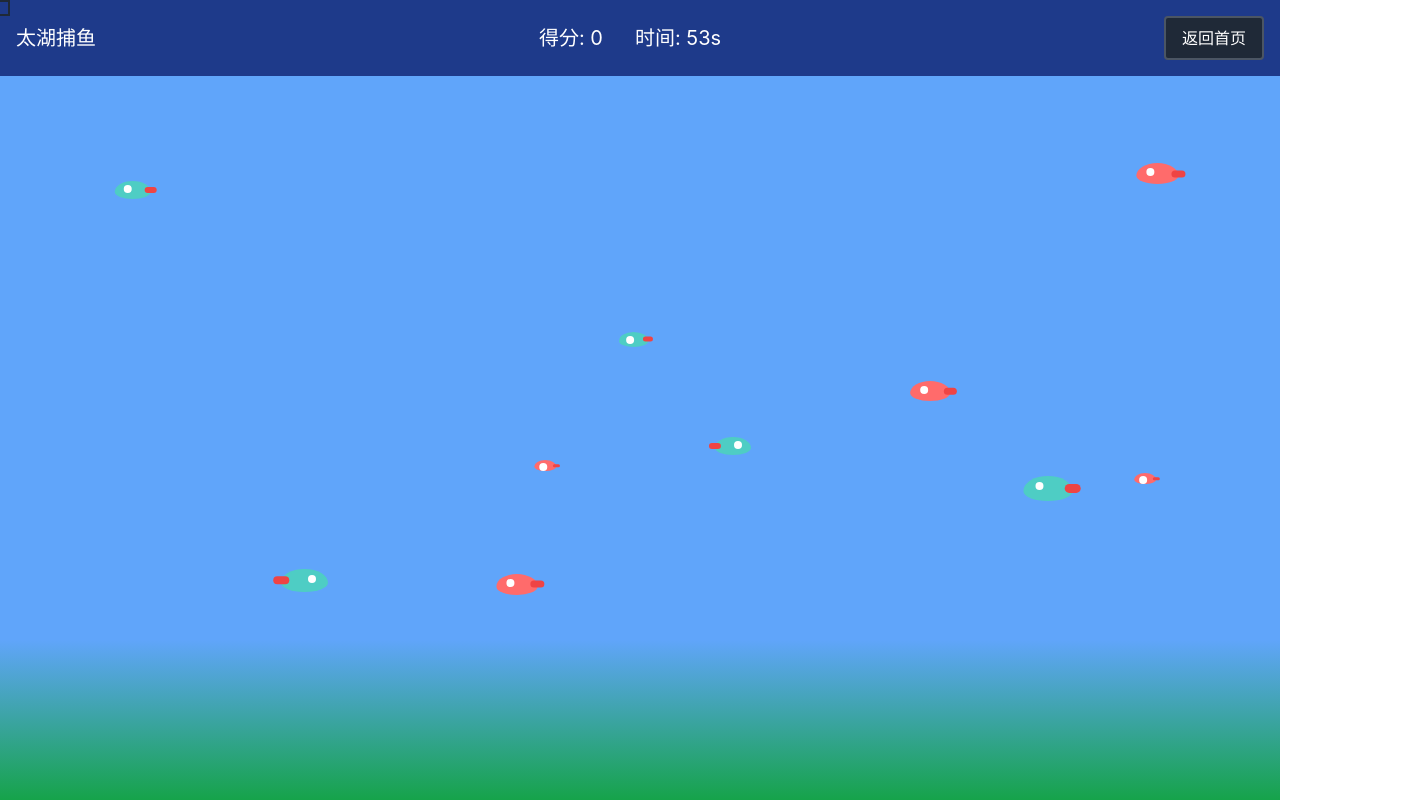
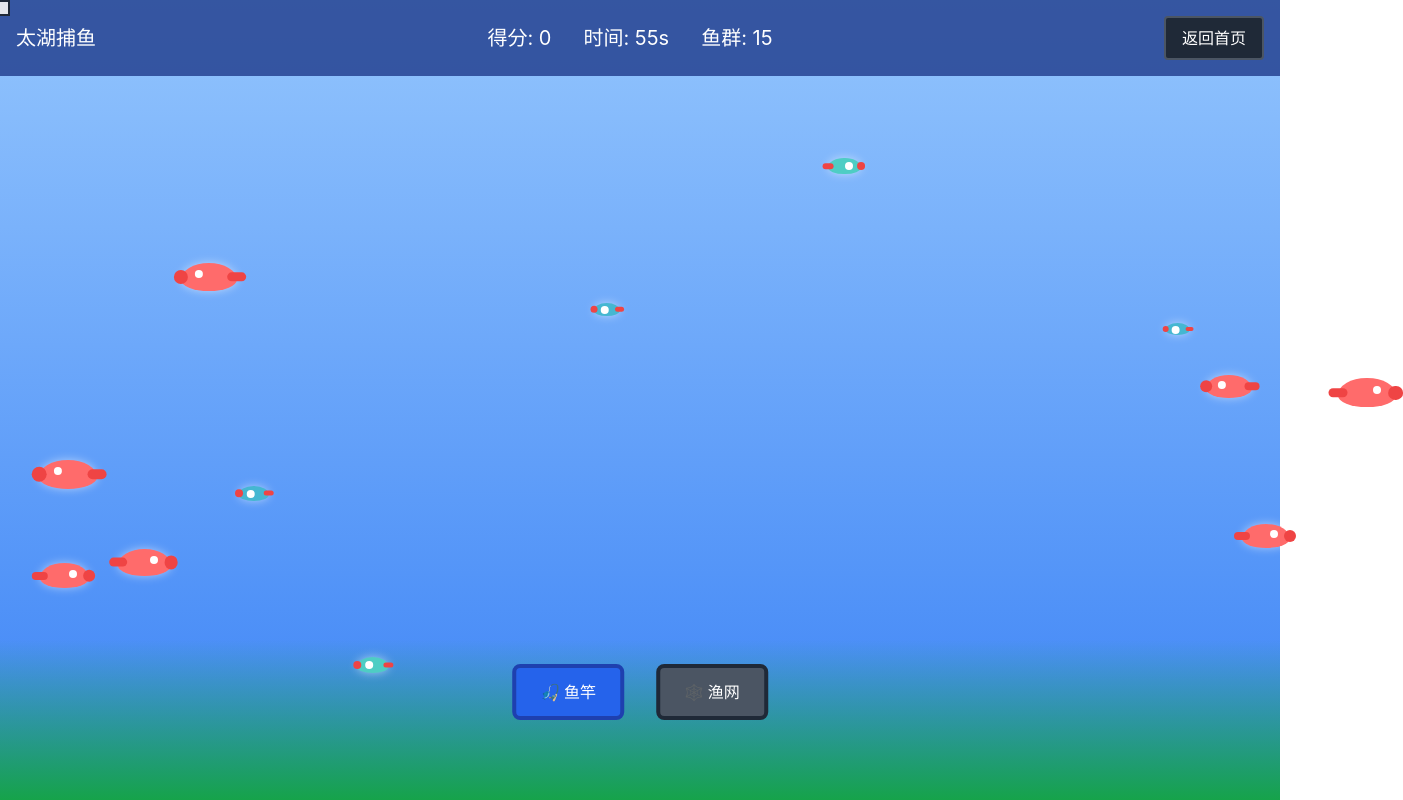
Before and after one commit to YeatsLiao/huzhou-playbox, a React (Vite) app: page /fishing in a window 1280 px wide. Shown: the whole page, 1403 px wide, since content can reach past the window. Built offline with nearby package versions, Linux system fonts and the light colour scheme.

Commit message:
feat: 项目访问权限
Co-authored-by: traeagent <traeagent@users.noreply.github.com>

```diff
--- a/src/pages/FishingGame.tsx
+++ b/src/pages/FishingGame.tsx
@@ -9,6 +9,14 @@ interface Fish {
   speed: number;
   score: number;
   direction: 'left' | 'right';
+  type: 'small' | 'medium' | 'large';
+}
+
+interface Tool {
+  type: 'rod' | 'net';
+  name: string;
+  range: number;
+  cooldown: number;
 }
 
 export default function FishingGame() {
@@ -20,19 +28,34 @@ export default function FishingGame() {
   const [playerName, setPlayerName] = useState("");
   const [showScoreInput, setShowScoreInput] = useState(false);
   const gameRef = useRef<HTMLDivElement>(null);
+  const [fishingRod, setFishingRod] = useState({ x: 0, y: 0, active: false, angle: 0 });
+  const [net, setNet] = useState({ x: 0, y: 0, active: false, size: 0 });
+  const [currentTool, setCurrentTool] = useState<'rod' | 'net'>('rod');
+  const [toolCooldown, setToolCooldown] = useState(0);
+  const [caughtFishes, setCaughtFishes] = useState<number[]>([]);
+  const [waveEffects, setWaveEffects] = useState<Array<{ id: number, x: number, y: number, size: number, opacity: number }>>([]);
+
+  // 工具配置
+  const tools: Record<'rod' | 'net', Tool> = {
+    rod: { type: 'rod', name: '鱼竿', range: 50, cooldown: 500 },
+    net: { type: 'net', name: '渔网', range: 100, cooldown: 1000 }
+  };
 
   // 初始化鱼群
   useEffect(() => {
     const initialFishes: Fish[] = [];
-    for (let i = 0; i < 10; i++) {
+    for (let i = 0; i < 15; i++) {
+      const size = Math.random() * 40 + 20;
+      const fishType = size < 30 ? 'small' : size < 45 ? 'medium' : 'large';
       initialFishes.push({
         id: i,
         x: Math.random() * window.innerWidth,
         y: Math.random() * window.innerHeight * 0.7 + 100,
-        size: Math.random() * 30 + 20,
+        size,
         speed: Math.random() * 2 + 1,
         score: Math.floor(Math.random() * 30) + 10,
-        direction: Math.random() > 0.5 ? 'left' : 'right'
+        direction: Math.random() > 0.5 ? 'left' : 'right',
+        type: fishType
       });
     }
     setFishes(initialFishes);
@@ -46,6 +69,7 @@ export default function FishingGame() {
       setFishes(prevFishes => {
         return prevFishes.map(fish => {
           let newX = fish.direction === 'left' ? fish.x - fish.speed : fish.x + fish.speed;
+          let newY = fish.y + (Math.sin(Date.now() / 1000 + fish.id) * 0.5);
 
           // 边界检测
           if (newX < -100) {
@@ -56,9 +80,22 @@ export default function FishingGame() {
             fish.direction = 'right';
           }
 
-          return { ...fish, x: newX };
+          // 垂直边界
+          if (newY < 100) newY = 100;
+          if (newY > window.innerHeight - 100) newY = window.innerHeight - 100;
+
+          return { ...fish, x: newX, y: newY };
         });
       });
+
+      // 更新波浪效果
+      setWaveEffects(prev =>
+        prev.filter(effect => effect.opacity > 0).map(effect => ({
+          ...effect,
+          size: effect.size + 1,
+          opacity: effect.opacity - 0.02
+        }))
+      );
     }, 16);
 
     return () => clearInterval(interval);
@@ -79,7 +116,15 @@ export default function FishingGame() {
     return () => clearTimeout(timer);
   }, [timeLeft]);
 
-  const [fishingRod, setFishingRod] = useState({ x: 0, y: 0, active: false });
+  // 工具冷却
+  useEffect(() => {
+    if (toolCooldown > 0) {
+      const timer = setTimeout(() => {
+        setToolCooldown(prev => prev - 100);
+      }, 100);
+      return () => clearTimeout(timer);
+    }
+  }, [toolCooldown]);
 
   // 处理鼠标移动
   const handleMouseMove = (e: React.MouseEvent) => {
@@ -88,46 +133,119 @@ export default function FishingGame() {
       x: e.clientX,
       y: e.clientY
     }));
+    setNet(prev => ({
+      ...prev,
+      x: e.clientX,
+      y: e.clientY
+    }));
+  };
+
+  // 创建波浪效果
+  const createWaveEffect = (x: number, y: number) => {
+    setWaveEffects(prev => [...prev, {
+      id: Date.now(),
+      x,
+      y,
+      size: 0,
+      opacity: 1
+    }]);
   };
 
   // 处理点击事件
   const handleClick = (e: React.MouseEvent) => {
-    if (gameOver) return;
+    if (gameOver || toolCooldown > 0) return;
 
     const clickX = e.clientX;
     const clickY = e.clientY;
 
-    // 激活鱼竿动画
-    setFishingRod(prev => ({ ...prev, active: true }));
-    setTimeout(() => setFishingRod(prev => ({ ...prev, active: false })), 300);
+    // 工具冷却
+    setToolCooldown(tools[currentTool].cooldown);
 
+    if (currentTool === 'rod') {
+      // 鱼竿动画
+      setFishingRod(prev => ({ ...prev, active: true, angle: -30 }));
+      setTimeout(() => setFishingRod(prev => ({ ...prev, active: false, angle: 0 })), 300);
+
+      // 检测是否钓到鱼
       setFishes(prevFishes => {
         return prevFishes.filter(fish => {
           const distance = Math.sqrt(
             Math.pow(clickX - fish.x, 2) + Math.pow(clickY - fish.y, 2)
           );
 
-        if (distance < fish.size / 2) {
+          if (distance < tools.rod.range) {
             setScore(prev => prev + fish.score);
+            setCaughtFishes(prev => [...prev, fish.id]);
+            createWaveEffect(fish.x, fish.y);
+            return false; // 移除被捕获的鱼
+          }
+          return true;
+        });
+      });
+    } else if (currentTool === 'net') {
+      // 渔网动画
+      setNet(prev => ({ ...prev, active: true, size: 0 }));
+
+      // 渔网展开动画
+      const netAnimation = setInterval(() => {
+        setNet(prev => {
+          if (prev.size < tools.net.range * 2) {
+            return { ...prev, size: prev.size + 5 };
+          } else {
+            clearInterval(netAnimation);
+            return prev;
+          }
+        });
+      }, 20);
+
+      // 检测是否网到鱼
+      setTimeout(() => {
+        setFishes(prevFishes => {
+          return prevFishes.filter(fish => {
+            const distance = Math.sqrt(
+              Math.pow(clickX - fish.x, 2) + Math.pow(clickY - fish.y, 2)
+            );
+
+            if (distance < tools.net.range) {
+              setScore(prev => prev + fish.score);
+              setCaughtFishes(prev => [...prev, fish.id]);
+              createWaveEffect(fish.x, fish.y);
               return false; // 移除被捕获的鱼
             }
             return true;
           });
         });
 
+        // 收起渔网
+        setTimeout(() => {
+          setNet(prev => ({ ...prev, active: false, size: 0 }));
+        }, 500);
+      }, 300);
+    }
+
     // 定期添加新鱼
-    if (fishes.length < 15) {
+    if (fishes.length < 20) {
       setTimeout(() => {
+        const size = Math.random() * 40 + 20;
+        const fishType = size < 30 ? 'small' : size < 45 ? 'medium' : 'large';
         setFishes(prev => [...prev, {
           id: Date.now(),
           x: Math.random() > 0.5 ? -100 : window.innerWidth + 100,
           y: Math.random() * window.innerHeight * 0.7 + 100,
-          size: Math.random() * 30 + 20,
+          size,
           speed: Math.random() * 2 + 1,
           score: Math.floor(Math.random() * 30) + 10,
-          direction: Math.random() > 0.5 ? 'left' : 'right'
+          direction: Math.random() > 0.5 ? 'left' : 'right',
+          type: fishType
         }]);
       }, 500);
+    }
+  };
+
+  // 切换工具
+  const switchTool = (tool: 'rod' | 'net') => {
+    if (toolCooldown === 0) {
+      setCurrentTool(tool);
     }
   };
 
@@ -157,16 +275,17 @@ export default function FishingGame() {
   return (
     <div
       ref={gameRef}
-      className="min-h-screen bg-blue-400 cursor-none"
+      className="min-h-screen bg-gradient-to-b from-blue-300 to-blue-500 cursor-none"
       onClick={handleClick}
       onMouseMove={handleMouseMove}
     >
       {/* 游戏状态 */}
-      <div className="fixed top-0 left-0 w-full p-4 bg-blue-900 text-white flex justify-between items-center z-10">
+      <div className="fixed top-0 left-0 w-full p-4 bg-blue-900 bg-opacity-80 text-white flex justify-between items-center z-10">
         <div className="text-xl font-bold">太湖捕鱼</div>
         <div className="flex space-x-8">
           <div className="text-xl">得分: {score}</div>
           <div className="text-xl">时间: {timeLeft}s</div>
+          <div className="text-xl">鱼群: {fishes.length}</div>
         </div>
         <button
           className="bg-gray-800 hover:bg-gray-700 text-white font-bold py-2 px-4 rounded border-2 border-gray-600"
@@ -176,10 +295,59 @@ export default function FishingGame() {
         </button>
       </div>
 
+      {/* 工具选择 */}
+      <div className="fixed bottom-20 left-1/2 transform -translate-x-1/2 flex space-x-8 z-10">
+        <button
+          className={`px-6 py-3 rounded-lg border-4 ${currentTool === 'rod' ? 'bg-blue-600 border-blue-800' : 'bg-gray-600 border-gray-800'} text-white font-bold transition-all duration-200 ${toolCooldown > 0 ? 'opacity-50 cursor-not-allowed' : ''}`}
+          onClick={() => switchTool('rod')}
+          disabled={toolCooldown > 0}
+        >
+          🎣 鱼竿
+        </button>
+        <button
+          className={`px-6 py-3 rounded-lg border-4 ${currentTool === 'net' ? 'bg-green-600 border-green-800' : 'bg-gray-600 border-gray-800'} text-white font-bold transition-all duration-200 ${toolCooldown > 0 ? 'opacity-50 cursor-not-allowed' : ''}`}
+          onClick={() => switchTool('net')}
+          disabled={toolCooldown > 0}
+        >
+          🕸️ 渔网
+        </button>
+      </div>
+
+      {/* 工具冷却指示器 */}
+      {toolCooldown > 0 && (
+        <div className="fixed bottom-10 left-1/2 transform -translate-x-1/2 z-10">
+          <div className="w-40 h-4 bg-gray-700 rounded-full overflow-hidden">
+            <div
+              className="h-full bg-blue-400 transition-all duration-100"
+              style={{ width: `${(toolCooldown / (currentTool === 'rod' ? tools.rod.cooldown : tools.net.cooldown)) * 100}%` }}
+            ></div>
+          </div>
+          <div className="text-center text-white mt-1">冷却中...</div>
+        </div>
+      )}
+
       {/* 游戏区域 */}
       <div className="relative h-screen">
         {/* 背景元素 */}
         <div className="absolute bottom-0 left-0 w-full h-40 bg-gradient-to-t from-green-600 to-transparent"></div>
+
+        {/* 波浪效果 */}
+        {waveEffects.map(effect => (
+          <div
+            key={effect.id}
+            className="absolute pointer-events-none"
+            style={{
+              left: effect.x - effect.size / 2,
+              top: effect.y - effect.size / 4,
+              width: effect.size,
+              height: effect.size / 4,
+              border: '2px solid white',
+              borderRadius: '50%',
+              opacity: effect.opacity,
+              background: 'rgba(255, 255, 255, 0.2)'
+            }}
+          ></div>
+        ))}
 
         {/* 鱼群 */}
         {fishes.map(fish => (
@@ -191,36 +359,65 @@ export default function FishingGame() {
               top: fish.y - fish.size / 2,
               width: fish.size,
               height: fish.size / 2,
-              backgroundColor: fish.score > 25 ? '#ff6b6b' : fish.score > 15 ? '#4ecdc4' : '#45b7d1',
+              backgroundColor: fish.type === 'large' ? '#ff6b6b' : fish.type === 'medium' ? '#4ecdc4' : '#45b7d1',
               borderRadius: '50% 50% 50% 50% / 60% 60% 40% 40%',
               transform: fish.direction === 'left' ? 'scaleX(-1)' : 'scaleX(1)',
-              transition: 'transform 0.1s ease'
+              transition: 'transform 0.1s ease',
+              boxShadow: '0 0 10px rgba(255, 255, 255, 0.5)'
             }}
           >
             {/* 鱼眼睛 */}
             <div className="absolute top-1/4 right-1/4 w-2 h-2 bg-white rounded-full"></div>
             {/* 鱼鳍 */}
             <div className="absolute top-1/2 left-0 w-1/3 h-1/3 bg-red-500 rounded-full transform -translate-x-1/2 -translate-y-1/2"></div>
+            {/* 鱼尾 */}
+            <div className="absolute top-1/2 right-0 w-1/4 h-1/2 bg-red-500 rounded-full transform translate-x-1/2 -translate-y-1/2"></div>
           </div>
         ))}
 
         {/* 鱼竿 */}
+        {currentTool === 'rod' && (
           <div
             className="absolute pointer-events-none z-20"
             style={{
               left: fishingRod.x,
               top: fishingRod.y,
-            transform: fishingRod.active ? 'rotate(-30deg)' : 'rotate(0deg)',
+              transform: `rotate(${fishingRod.angle}deg)`,
               transition: 'transform 0.1s ease'
             }}
           >
             {/* 鱼竿 */}
-          <div className="w-2 h-40 bg-brown-600 transform -translate-y-full origin-bottom-left"></div>
+            <div className="w-3 h-60 bg-amber-800 transform -translate-y-full origin-bottom-left rounded-full"></div>
             {/* 鱼线 */}
-          <div className="w-0.5 h-60 bg-gray-300 absolute bottom-0 left-1 transform -translate-y-full"></div>
+            <div className="w-0.5 h-100 bg-gray-300 absolute bottom-0 left-1.5 transform -translate-y-full"></div>
             {/* 鱼钩 */}
-          <div className="w-4 h-4 border-2 border-gray-800 absolute top-0 left-[-6px] transform rotate(45deg)"></div>
+            <div className="w-4 h-4 border-2 border-gray-800 absolute top-0 left-[-6px] transform rotate(45deg) bg-gray-200"></div>
           </div>
+        )}
+
+        {/* 渔网 */}
+        {currentTool === 'net' && net.active && (
+          <div
+            className="absolute pointer-events-none z-20"
+            style={{
+              left: net.x - net.size / 2,
+              top: net.y - net.size / 2,
+              width: net.size,
+              height: net.size,
+              border: '3px solid white',
+              borderRadius: '50%',
+              background: 'rgba(255, 255, 255, 0.3)',
+              transition: 'all 0.1s ease'
+            }}
+          >
+            {/* 渔网网格 */}
+            <div className="absolute inset-0 grid grid-cols-5 grid-rows-5">
+              {Array(25).fill(0).map((_, i) => (
+                <div key={i} className="border border-white border-opacity-30"></div>
+              ))}
+            </div>
+          </div>
+        )}
 
         {/* 游戏结束弹窗 */}
         {showScoreInput && (
@@ -228,6 +425,7 @@ export default function FishingGame() {
             <div className="bg-white rounded-lg border-4 border-gray-800 shadow-xl p-8 max-w-md">
               <h2 className="text-3xl font-bold mb-4 text-center">游戏结束！</h2>
               <p className="text-2xl mb-6 text-center">最终得分: {score}</p>
+              <p className="text-lg mb-6 text-center">捕获鱼数: {caughtFishes.length}</p>
               <div className="mb-6">
                 <label className="block mb-2 font-bold">输入你的名字:</label>
                 <input
```
Lines whose indentation alone changed are shown as unchanged.
